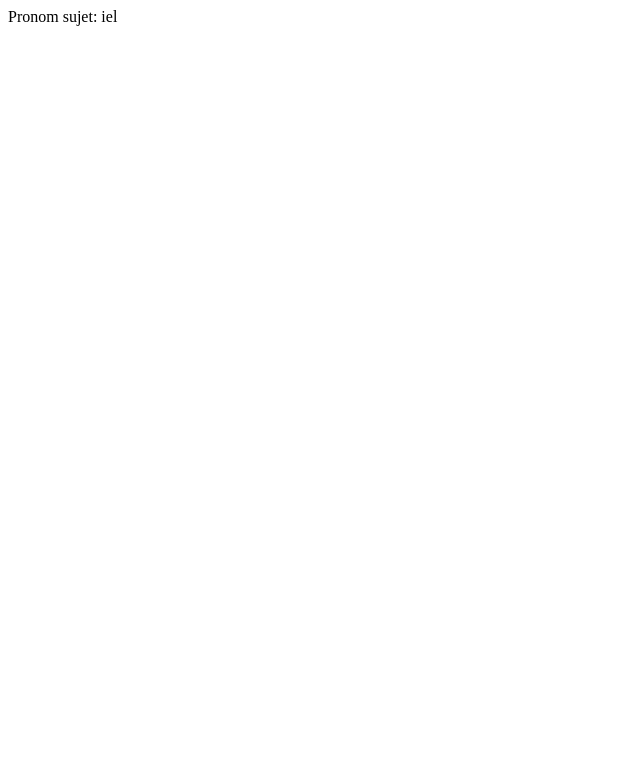
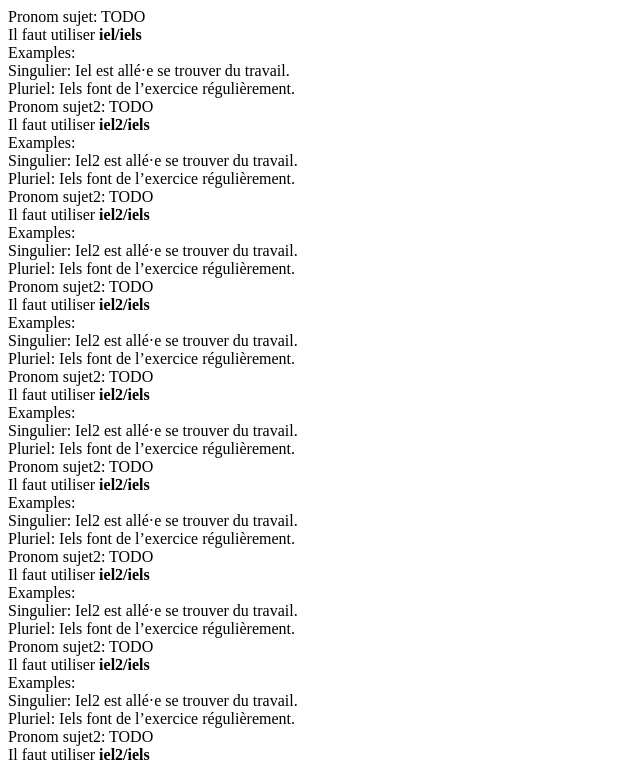
Before and after one commit to LouisBrunner/mes-pronoms, a Next.js app: page / in a window 1280 px wide. Shown: the top 764 px of the page, without its empty margins (0-640 px from the left). Built offline with nearby package versions, Linux system fonts and the light colour scheme.

Commit message:
Add basic framework (missing: form, save/share, CSS, content for other pronouns)

```diff
--- /dev/null
+++ b/components/PronomCard.tsx
@@ -0,0 +1,45 @@
+import React from 'react'
+import { Pronouns, IPronounsManager, IPronounChoice } from 'logic/IPronounsManager'
+import Content from 'logic/PronounsContent'
+
+interface Props {
+  manager: IPronounsManager,
+  pronoun: Pronouns,
+}
+
+const findPronoun = (content: IPronounChoice | string, pronoun: number | string | undefined): string => {
+  if (typeof content === 'string') {
+    return content
+  }
+
+  if (typeof pronoun === 'string') {
+    if (content.writeIn) {
+      return pronoun
+    }
+    return content.choices[0]
+  }
+  if (pronoun === undefined) {
+    return content.choices[0]
+  }
+  return content.choices[pronoun]
+}
+
+const PronomCard: React.FunctionComponent<Props> = ({ manager, pronoun }) => {
+  const content = Content[pronoun]
+  const singularChoice = findPronoun(content.choices.singular, manager.getPronoun(pronoun, true))
+  const pluralChoice = findPronoun(content.choices.plural, manager.getPronoun(pronoun, false))
+
+  return (
+    <div>
+      <div>{content.text.title}: {content.text.description}</div>
+      <div>Il faut utiliser <strong>{singularChoice}/{pluralChoice}</strong></div>
+      <div>
+        Examples:
+        <div>Singulier: {content.text.examples.singularWith(singularChoice)}</div>
+        <div>Pluriel: {content.text.examples.pluralWith(pluralChoice)}</div>
+      </div>
+    </div>
+  )
+}
+
+export default PronomCard
--- a/components/PronounsViewer.tsx
+++ b/components/PronounsViewer.tsx
@@ -1,12 +1,17 @@
 import React from 'react'
-import { Pronouns, IPronounsManager } from 'logic/IPronounsManager'
+import { PronounList, IPronounsManager } from 'logic/IPronounsManager'
+import PronomCard from 'components/PronomCard'
 
 interface Props {
   manager: IPronounsManager,
 }
 
 const PronounsViewer: React.FunctionComponent<Props> = ({ manager }) => (
-  <div>Pronom sujet: {manager.getPronoun(Pronouns.PronomSujet)}</div>
+  <>
+    {PronounList.map((pronoun, i) => (
+      <PronomCard key={i} manager={manager} pronoun={pronoun} />
+    ))}
+  </>
 )
 
 export default PronounsViewer
--- a/logic/IPronounsManager.ts
+++ b/logic/IPronounsManager.ts
@@ -1,11 +1,51 @@
 export enum Pronouns {
   PronomSujet,
+  PronomObjet,
+  DeterminantPossessif,
+  PronomPossessif,
+  DeterminantDemonstratif,
+  PronomDemonstratif,
+  ArticleDefini,
+  ArticleIndefini,
+  ArticleIndefiniTout,
+  ArticlePartitif,
+  TitreFamille,
+  TitreTravail,
+  Accords,
+}
+
+export const PronounList = (() => {
+  const result = []
+  for (const p in Pronouns) {
+    if (isNaN(Number(p))) {
+      result.push(Pronouns[p] as unknown as Pronouns)
+    }
+  }
+  return result
+})()
+
+export interface IPronounChoice {
+  readonly choices: string[]
+  readonly writeIn: boolean
+}
+
+export interface IPronounChoices {
+  readonly singular: IPronounChoice
+  readonly plural: IPronounChoice | string
+}
+
+export interface IPronounText {
+  readonly title: string
+  readonly description: string
+  readonly examples: {
+    singularWith(pronoun: string): string;
+    pluralWith(pronoun: string): string;
+  }
 }
 
 export interface IPronounsManager {
-  getPronoun(pronoun: Pronouns): string | null,
-  setPronoun(pronoun: Pronouns, choice: string): void,
-  getPronounChoices(pronoun: Pronouns): string[],
+  getPronoun(pronoun: Pronouns, singular: boolean): number | string | undefined,
+  setPronoun(pronoun: Pronouns, singular: boolean, choice: number | string): void,
 
   export(): string,
 }
--- /dev/null
+++ b/logic/PronounsContent.ts
@@ -0,0 +1,86 @@
+import { Pronouns, IPronounText, IPronounChoices } from 'logic/IPronounsManager'
+
+const capitalize = (s: string) => {
+  return s.charAt(0).toUpperCase() + s.slice(1)
+}
+
+type IContent = {[P in Pronouns]: {
+  readonly text: IPronounText;
+  readonly choices: IPronounChoices;
+}}
+
+const TODOOBJ = {
+  text: {
+    title: 'Pronom sujet2',
+    description: 'TODO',
+    examples: {
+      singularWith(pronoun: string): string { return `${capitalize(pronoun)} est allé·e se trouver du travail.` },
+      pluralWith(pronoun: string): string { return `${capitalize(pronoun)} font de l’exercice régulièrement.` },
+    },
+  },
+  choices: {
+    singular: {
+      choices: [
+        'iel2',
+        'il',
+        'elle',
+        'ille',
+        'ul',
+        'ol',
+      ],
+      writeIn: true,
+    },
+    plural: {
+      choices: [
+        'iels',
+      ],
+      writeIn: true,
+    },
+  },
+}
+
+const Content: IContent = {
+  [Pronouns.PronomSujet]: {
+    text: {
+      title: 'Pronom sujet',
+      description: 'TODO',
+      examples: {
+        singularWith(pronoun: string): string { return `${capitalize(pronoun)} est allé·e se trouver du travail.` },
+        pluralWith(pronoun: string): string { return `${capitalize(pronoun)} font de l’exercice régulièrement.` },
+      },
+    },
+    choices: {
+      singular: {
+        choices: [
+          'iel',
+          'il',
+          'elle',
+          'ille',
+          'ul',
+          'ol',
+        ],
+        writeIn: true,
+      },
+      plural: {
+        choices: [
+          'iels',
+        ],
+        writeIn: true,
+      },
+    },
+  },
+  [Pronouns.PronomObjet]: TODOOBJ,
+  [Pronouns.DeterminantPossessif]: TODOOBJ,
+  [Pronouns.PronomPossessif]: TODOOBJ,
+  [Pronouns.DeterminantDemonstratif]: TODOOBJ,
+  [Pronouns.PronomDemonstratif]: TODOOBJ,
+  [Pronouns.ArticleDefini]: TODOOBJ,
+  [Pronouns.ArticleIndefini]: TODOOBJ,
+  [Pronouns.ArticleIndefiniTout]: TODOOBJ,
+  [Pronouns.ArticlePartitif]: TODOOBJ,
+  [Pronouns.TitreFamille]: TODOOBJ,
+  [Pronouns.TitreTravail]: TODOOBJ,
+  [Pronouns.Accords]: TODOOBJ,
+}
+
+export default Content
--- a/logic/PronounsManager.ts
+++ b/logic/PronounsManager.ts
@@ -1,7 +1,10 @@
-import { Pronouns, IPronounsManager } from 'logic/IPronounsManager'
+import { Pronouns, PronounList, IPronounsManager } from 'logic/IPronounsManager'
 
 type PronounsStorage = {
-  [Key in Pronouns]?: string
+  [Key in Pronouns]: {
+    singular: number | string,
+    plural?: number | string,
+  }
 }
 
 interface DataPayload {
@@ -10,9 +13,7 @@ interface DataPayload {
 
 class PronounsManager implements IPronounsManager {
   private managed: boolean
-  private pronouns: PronounsStorage = {
-    [Pronouns.PronomSujet]: 'iel',
-  }
+  private pronouns: PronounsStorage = getDefaultStorage()
 
   private readonly localKey = 'data'
 
@@ -31,25 +32,24 @@ class PronounsManager implements IPronounsManager {
     }
   }
 
-  public getPronoun(pronoun: Pronouns): string | null {
-    if (pronoun in this.pronouns) {
-      return this.pronouns[pronoun] as string
+  public getPronoun(pronoun: Pronouns, singular: boolean): number | string | undefined {
+    const values = this.pronouns[pronoun]
+    if (singular) {
+      return values.singular
     }
-    return null
+    return values.plural
   }
 
-  public setPronoun(pronoun: Pronouns, choice: string): void {
-    this.pronouns[pronoun] = choice
+  public setPronoun(pronoun: Pronouns, singular: boolean, choice: number | string): void {
+    const values = this.pronouns[pronoun]
+    if (singular) {
+      values.singular = choice
+    } else {
+      values.plural = choice
+    }
     if (this.managed) {
       this.save()
     }
-  }
-
-  public getPronounChoices(pronoun: Pronouns): string[] {
-    if (pronoun === Pronouns.PronomSujet) {
-      return ['a', 'b']
-    }
-    return ['c', 'd']
   }
 
   public export(): string {
@@ -76,7 +76,7 @@ class PronounsManager implements IPronounsManager {
       return JSON.parse(atob(data))
     } catch (e) {
       console.error(`Invalid deserializion from '${data}': ${e}`)
-      return { pronouns: {} }
+      return { pronouns: getDefaultStorage() }
     }
   }
 
@@ -85,4 +85,14 @@ class PronounsManager implements IPronounsManager {
   }
 }
 
+const getDefaultStorage = (): PronounsStorage => {
+  const storage = {} as PronounsStorage
+  for (const p of PronounList) {
+    storage[p] = {
+      singular: 0,
+    }
+  }
+  return storage
+}
+
 export default PronounsManager
--- a/next.config.js
+++ b/next.config.js
@@ -9,6 +9,18 @@ module.exports = {
   },
   webpack(config) {
     config.resolve.modules = [__dirname, 'node_modules']
+    config.module.rules.push({
+      test: /\.tsx?$/,
+      enforce: 'pre',
+      use: [{
+        loader: 'tslint-loader',
+        options: {
+          emitErrors: true,
+          typeCheck: true,
+          fix: true,
+        },
+      }],
+    })
     return config
   },
 };
--- a/package.json
+++ b/package.json
@@ -17,6 +17,7 @@
     "@types/next": "^8.0.6",
     "@types/react": "^16.9.5",
     "tslint": "^5.20.0",
+    "tslint-loader": "^3.5.4",
     "typescript": "^3.6.4"
   }
 }
--- a/tslint.json
+++ b/tslint.json
@@ -10,7 +10,8 @@
     "indent": [true, "spaces", 2],
     "ordered-imports": false,
     "interface-name": false,
-    "no-console": [true, "log"]
+    "no-console": [true, "log"],
+    "object-literal-sort-keys": false
   },
   "rulesDirectory": [],
   "linterOptions": {
```
Also changed, not shown: 2 other files (tests, documents, lock files or other folders).
